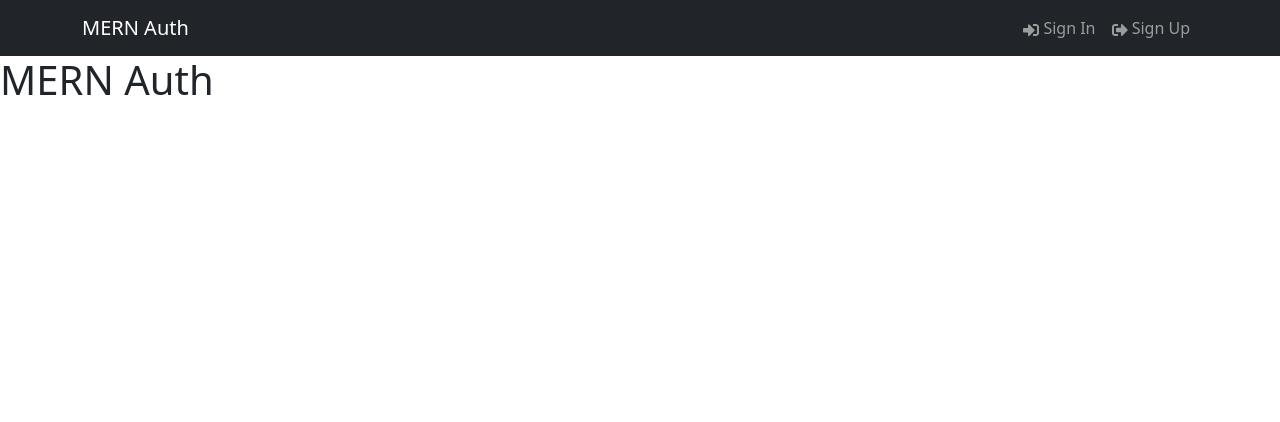
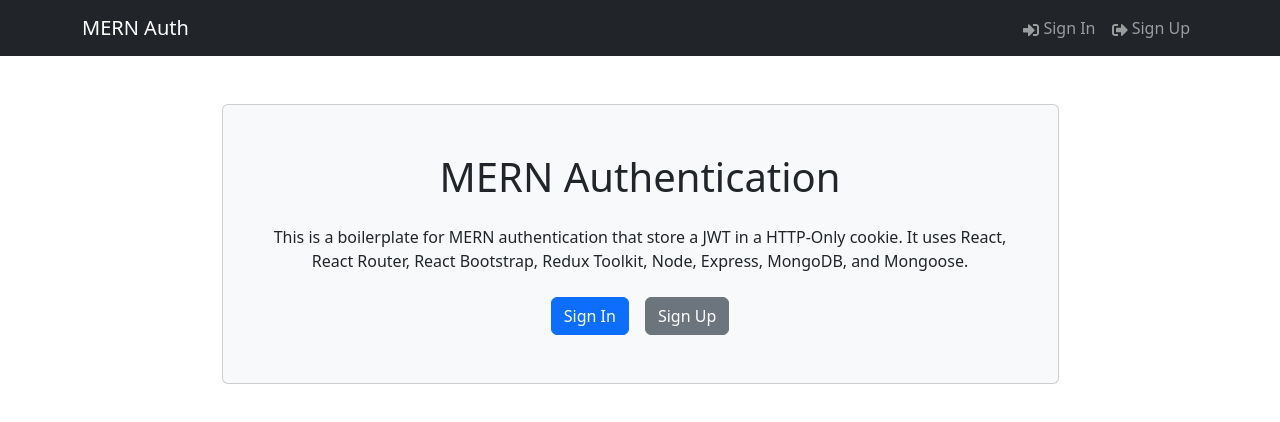
Before and after one commit to MigueMartelo/mern-auth, a React (Vite) app in the folder frontend/: page / in a window 1280 px wide. Shown: the top 422 px of the page. Built offline with nearby package versions, Linux system fonts and the light colour scheme.

Commit message:
feat: add Hero component and HomePage

```diff
--- a/frontend/src/App.jsx
+++ b/frontend/src/App.jsx
@@ -1,10 +1,11 @@
 import Header from './components/Header';
+import HomePage from './pages/HomePage';
 
 function App() {
   return (
     <>
       <Header />
-      <h1>MERN Auth</h1>
+      <HomePage />
     </>
   );
 }
--- /dev/null
+++ b/frontend/src/components/Hero.jsx
@@ -0,0 +1,28 @@
+import { Container, Card, Button } from 'react-bootstrap';
+
+const Hero = () => {
+  return (
+    <div className='py-5'>
+      <Container className='d-flex justify-content-center'>
+        <Card className='p-5 d-flex flex-column align-items-center hero-card bg-light w-75'>
+          <h1 className='text-center mb-4'>MERN Authentication</h1>
+          <p className='text-center mb-4'>
+            This is a boilerplate for MERN authentication that store a JWT in a
+            HTTP-Only cookie. It uses React, React Router, React Bootstrap,
+            Redux Toolkit, Node, Express, MongoDB, and Mongoose.
+          </p>
+          <div className='d-flex'>
+            <Button className='me-3' variant='primary' href='/login'>
+              Sign In
+            </Button>
+            <Button variant='secondary' href='/register'>
+              Sign Up
+            </Button>
+          </div>
+        </Card>
+      </Container>
+    </div>
+  );
+};
+
+export default Hero;
--- /dev/null
+++ b/frontend/src/pages/HomePage.jsx
@@ -0,0 +1,10 @@
+import Hero from '../components/Hero';
+
+const HomePage = () => {
+  return (
+    <>
+      <Hero />
+    </>
+  );
+};
+export default HomePage;
```
